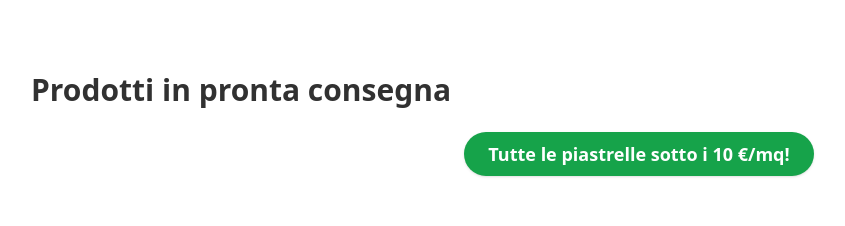
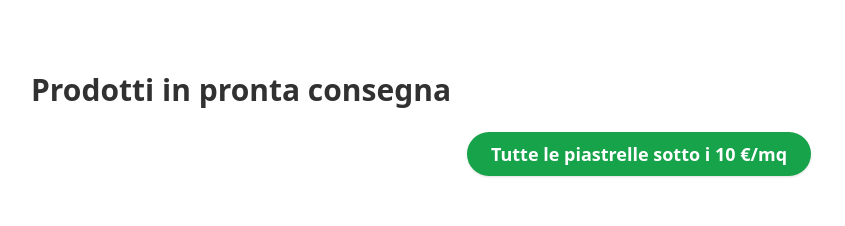
Before and after one commit to bitgadget/PiastrellaSassuolo, a React (Vite) app: page / in a window 1280 px wide. Shown: the part 1560-1786 px from the top of the page, without its empty margins (1-846 px from the left). Built offline with nearby package versions, Linux system fonts and the light colour scheme.

Commit message:
Primo commit

```diff
--- a/src/SinceraStudioLanding.jsx
+++ b/src/SinceraStudioLanding.jsx
@@ -166,7 +166,7 @@ export default function LastraCeramicaLanding() {
             i 10 €/mq
           </motion.h2>
           <motion.p
-            className="mt-4 text-3xl md:text-4xl text-white font-semibold drop-shadow max-w-prose mx-auto"
+            className="mt-4 text-2xl md:text-4xl text-white font-semibold drop-shadow max-w-prose mx-auto"
             variants={stagger}
             initial="hidden"
             animate="visible"
@@ -261,7 +261,7 @@ export default function LastraCeramicaLanding() {
         </motion.h3>
         <div className="flex justify-center mb-6">
           <span className="inline-block bg-green-600 text-white text-lg font-bold px-6 py-2 rounded-full shadow">
-            Tutte le piastrelle sotto i 10 €/mq!
+            Tutte le piastrelle sotto i 10 €/mq
           </span>
         </div>
         <div className="grid md:grid-cols-3 gap-8">
```
